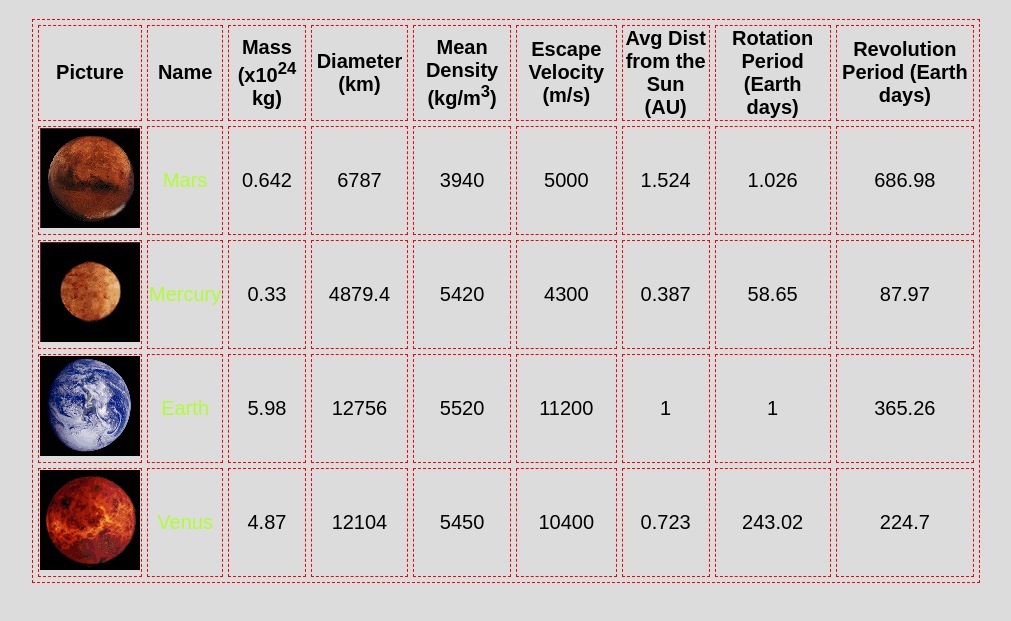
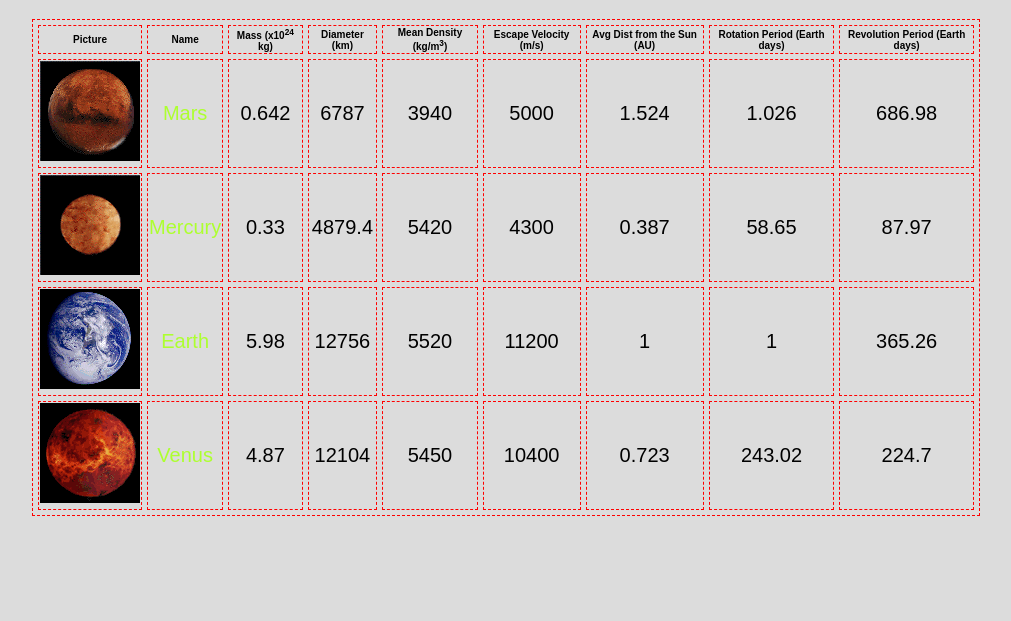
Before and after one commit to mboufal/lab5, a plain HTML site: page index.html in a window 1280 px wide. Shown: the part 61-682 px from the top of the page, without its empty margins (134-1145 px from the left). Drawn offline with Linux system fonts and the light colour scheme.

Commit message:
update font size

```diff
--- a/style.css
+++ b/style.css
@@ -3,6 +3,9 @@ table, th, td {
 	border-spacing: 5px 5px;
 	text-align: center;
 	font-size: 20px;
+}
+th{
+	font-size: 10px;
 }
 body {
 	background-color: #DCDCDC;
```
